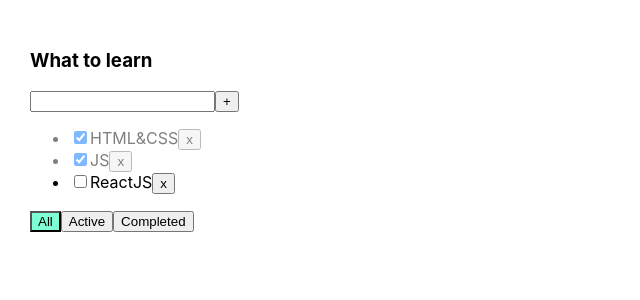
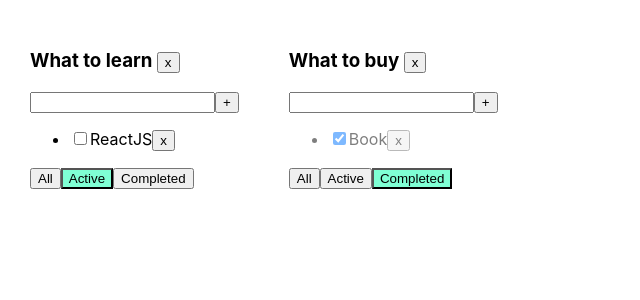
Before and after one commit to anton-latyshonok/todolist, a React (Create React App) app: page / in a window 1280 px wide. Shown: the top 300 px of the page, without its empty margins (0-640 px from the left). Built offline with nearby package versions, Linux system fonts and the light colour scheme.

Commit message:
new board of tasks

```diff
--- a/src/App.tsx
+++ b/src/App.tsx
@@ -4,60 +4,109 @@
 import {v1} from 'uuid';
 
 export type FilterValuesType = "all" | "active" | "completed";
+type TodolistType = {
+    id: string
+    title: string
+    filter: FilterValuesType
+}
 
 function App() {
 
-    let [filter, setFilter] = useState<FilterValuesType>("all");
+    function changeFilter(value: FilterValuesType, todolistId: string) {
+        let todolist = todolists.find(tl => tl.id === todolistId);
+        if (todolist) {
+            todolist.filter = value;
+            setTodolists([...todolists]);
+        }
 
-    let [tasks, setTasks] = useState([
-        { id: v1(), title: "HTML&CSS", isDone: true },
-        { id: v1(), title: "JS", isDone: true },
-        { id: v1(), title: "ReactJS", isDone: false }
-    ]);
-
-    let tasksForTodolist = tasks;
-
-    if (filter === "active") {
-        tasksForTodolist = tasks.filter(t => t.isDone === false);
-    }
-    if (filter === "completed") {
-        tasksForTodolist = tasks.filter(t => t.isDone === true);
-    }
-    function changeFilter(value: FilterValuesType) {
-        setFilter(value);
     }
 
-    function removeTask(id: string) {
+    function removeTask(id: string, todolistId: string) {
+        let tasks=tasksObj[todolistId];
         let filteredTasks = tasks.filter(t => t.id !== id);
-        setTasks(filteredTasks);
+        tasksObj[todolistId]=filteredTasks;
+        setTasks({...tasksObj});
     }
 
-        function addTask(title: string) {
-            let task = { id: v1(), title: title, isDone: false };
-            let newTasks = [task, ...tasks];
-            setTasks(newTasks);
+    function addTask(title: string, todolistId: string) {
+        let task = {id: v1(), title: title, isDone: false};
+        let tasks=tasksObj[todolistId];
+        let newTasks = [task, ...tasks];
+        tasksObj[todolistId]=newTasks;
+        setTasks({...tasksObj});
     }
 
-    function changeStatus(taskId: string, isDone: boolean) {
+    function changeStatus(taskId: string, isDone: boolean, todolistId: string) {
+        let tasks=tasksObj[todolistId];
         let task = tasks.find(t => t.id === taskId);
         if (task) {
             task.isDone = isDone;
+            setTasks({...tasksObj});
         }
 
-        setTasks([...tasks]);
+
     }
+
+    let todolistId1 = v1();
+    let todolistId2 = v1();
+
+    let [todolists, setTodolists] = useState<Array<TodolistType>>([
+        {id: todolistId1, title: "What to learn", filter: "active"},
+        {id: todolistId2, title: "What to buy", filter: "completed"}
+    ]);
+
+    let [tasksObj, setTasks] = useState({
+        [todolistId1]: [
+            {id: v1(), title: "HTML&CSS", isDone: true},
+            {id: v1(), title: "JS", isDone: true},
+            {id: v1(), title: "ReactJS", isDone: false}
+            ],
+        [todolistId2]: [
+            {id: v1(), title: "Book", isDone: true},
+            {id: v1(), title: "Bread", isDone: false}
+            ]
+
+    });
+
+    let removeTodolist = (todolistId: string) => {
+        let filteredTodolist = todolists.filter(tl => tl.id !== todolistId);
+        setTodolists(filteredTodolist);
+        delete tasksObj[todolistId];
+        setTasks({...tasksObj});
+
+    }
+
 
     return (
         <div className="App">
-            <Todolist title="What to learn"
-                      tasks={tasksForTodolist}
-                      removeTask={removeTask}
-                      changeFilter={changeFilter}
-                      addTask={addTask}
-                      changeTaskStatus={changeStatus}
-                      filter={filter}
-            />
+            {
+                todolists.map((tl) => {
+                    let tasksForTodolist = tasksObj[tl.id];
+
+                    if (tl.filter === "active") {
+                        tasksForTodolist = tasksForTodolist.filter(t => t.isDone === false);
+                    }
+                    if (tl.filter === "completed") {
+                        tasksForTodolist = tasksForTodolist.filter(t => t.isDone === true);
+                    }
+                    return (
+                        <Todolist
+                            key={tl.id}
+                            id={tl.id}
+                            title={tl.title}
+                            tasks={tasksForTodolist}
+                            removeTask={removeTask}
+                            changeFilter={changeFilter}
+                            addTask={addTask}
+                            changeTaskStatus={changeStatus}
+                            filter={tl.filter}
+                            removeTodolist={removeTodolist}
+                        />
+                    )
+                })
+            }
         </div>
+
     );
 }
 
--- a/src/Todolist.tsx
+++ b/src/Todolist.tsx
@@ -8,13 +8,15 @@
 }
 
 type PropsType = {
+    id: string
     title: string
     tasks: Array<TaskType>
-    removeTask: (taskId: string) => void
-    changeFilter: (value: FilterValuesType) => void
-    addTask: (title: string) => void
-    changeTaskStatus: (taskId: string, isDone: boolean) => void
+    removeTask: (taskId: string, todolistId: string) => void
+    changeFilter: (value: FilterValuesType, todolistId: string) => void
+    addTask: (title: string, todolistId: string) => void
+    changeTaskStatus: (taskId: string, isDone: boolean, todolistId: string) => void
     filter: FilterValuesType
+    removeTodolist: (todolistId: string) => void
 }
 
 
@@ -25,7 +27,7 @@
 
     const addTask = () => {
         if (title.trim() !== "") {
-            props.addTask(title.trim());
+            props.addTask(title.trim(), props.id);
             setTitle("");
         } else {
             setError("Title is required");
@@ -43,13 +45,16 @@
         }
     }
 
-    const onAllClickHandler = () => props.changeFilter("all");
-    const onActiveClickHandler = () => props.changeFilter("active");
-    const onCompletedClickHandler = () => props.changeFilter("completed");
+    const onAllClickHandler = () => props.changeFilter("all", props.id);
+    const onActiveClickHandler = () => props.changeFilter("active", props.id);
+    const onCompletedClickHandler = () => props.changeFilter("completed", props.id);
+    const removeTodolist =() => {
+        props.removeTodolist(props.id);
+    }
 
     return (
         <div>
-            <h3>{props.title}</h3>
+            <h3>{props.title} <button onClick={removeTodolist}>x</button></h3>
             <div>
                 <input value={title}
                        onChange={onChangeHandler}
@@ -63,9 +68,9 @@
             <ul>
                 {
                     props.tasks.map(t => {
-                        const onClickHandler = () => props.removeTask(t.id)
+                        const onClickHandler = () => props.removeTask(t.id, props.id)
                         const onChangeHandler = (e: ChangeEvent<HTMLInputElement>) => {
-                            props.changeTaskStatus(t.id, e.currentTarget.checked);
+                            props.changeTaskStatus(t.id, e.currentTarget.checked, props.id);
                         }
 
                         return <li key={t.id} className={t.isDone ? "is-done" : ""}>
```
Also changed, not shown: 1 other file (tests, documents, lock files or other folders).
